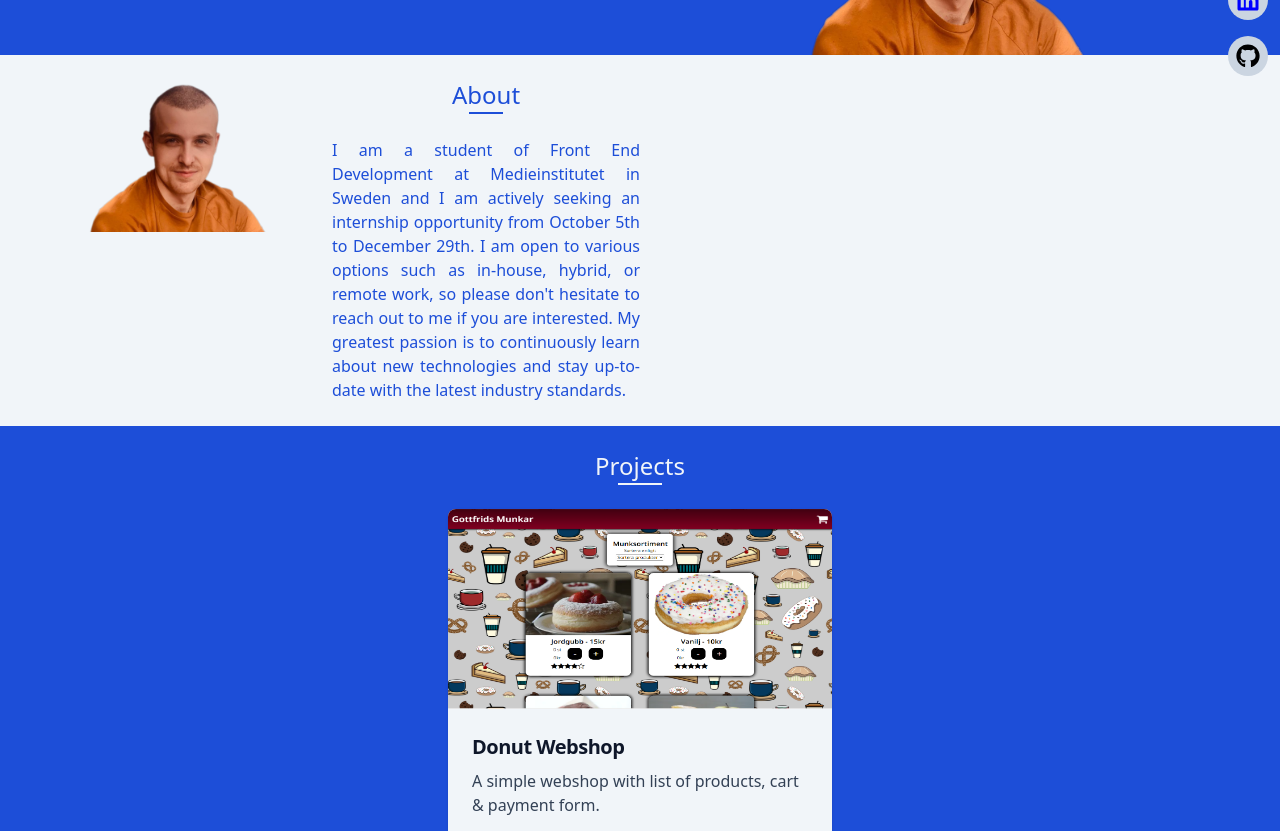
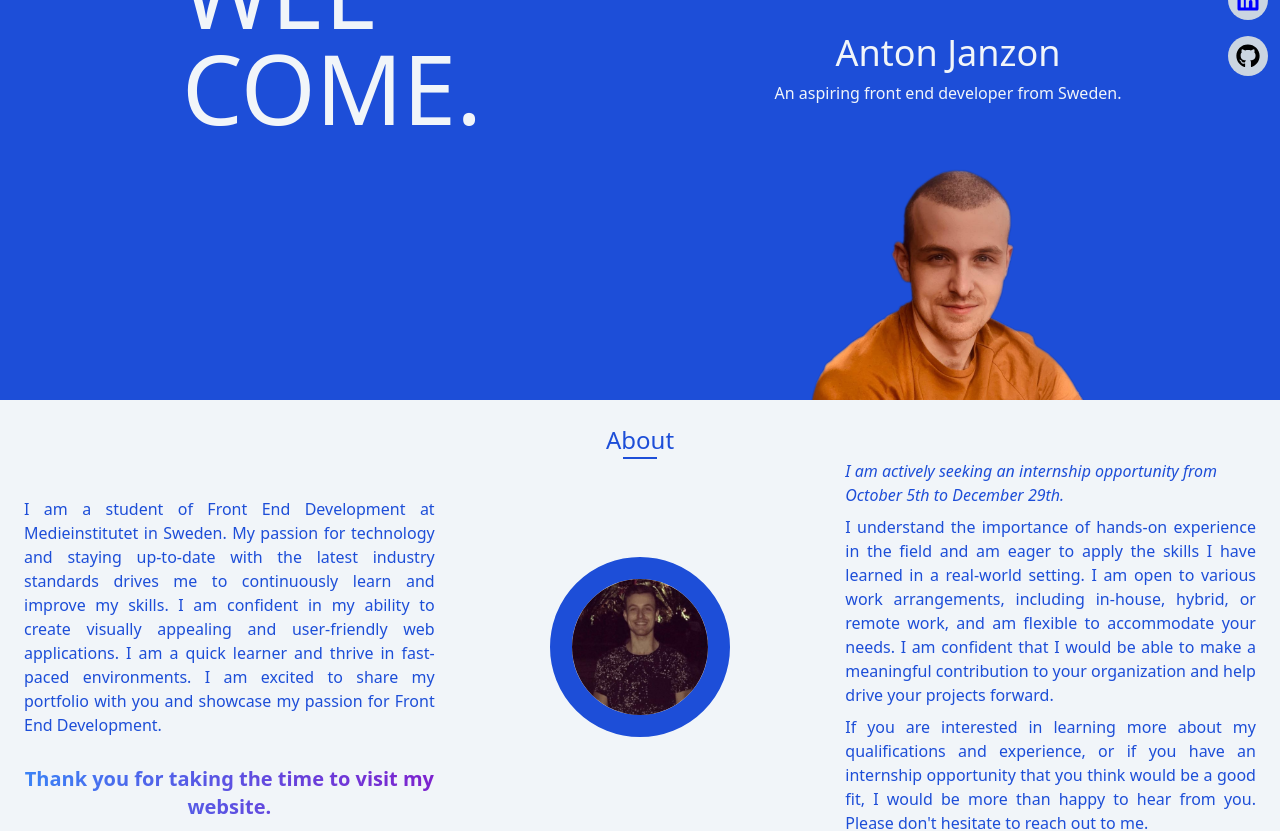
Before and after one commit to antonjanzon95/myPortfolio, a React (Vite) app: page / in a window 1280 px wide. Shown: the part 400-1231 px from the top of the page. Built offline with nearby package versions, Linux system fonts and the light colour scheme.

Commit message:
Added img/info in about section

```diff
--- a/src/App.tsx
+++ b/src/App.tsx
@@ -17,7 +17,7 @@ function App() {
         <MobileHeader />
       </header>
 
-      <main className="pt-16 laptop:pt-24 w-full bg-blue-700 text-slate-100">
+      <main className="w-full bg-blue-700 text-slate-100">
         <Main />
       </main>
       <section className="w-full bg-slate-100">
--- a/src/components/about.tsx
+++ b/src/components/about.tsx
@@ -5,31 +5,54 @@ interface Props {}
 const About: React.FC<Props> = () => {
   return (
     <div className="container p-6 mx-auto relative  text-blue-700">
-      <div className="laptop:flex">
-        <div className="laptop:flex laptop:w-2/4">
-          <div className="hidden laptop:block w-2/4">
-            <img
-              src="public/self-portrait.png"
-              className="w-[180px] mx-auto"
-              alt=""
-            />
-          </div>
-          <div className="laptop:w-2/4">
       <div className="w-full flex justify-center">
         <h2 className="myHeadingsBlue">About</h2>
       </div>
+      <div className="flex flex-col gap-6 laptop:flex-row laptop:items-center laptop:gap-0 w-full">
+        <div className="laptop:flex laptop:w-1/3">
           <p className="mt-6 text-justify">
             I am a student of Front End Development at Medieinstitutet in
-              Sweden and I am actively seeking an internship opportunity from
-              October 5th to December 29th. I am open to various options such as
-              in-house, hybrid, or remote work, so please don't hesitate to
-              reach out to me if you are interested. My greatest passion is to
-              continuously learn about new technologies and stay up-to-date with
-              the latest industry standards.
+            Sweden. My passion for technology and staying up-to-date with the
+            latest industry standards drives me to continuously learn and
+            improve my skills. I am confident in my ability to create visually
+            appealing and user-friendly web applications. I am a quick learner
+            and thrive in fast-paced environments. I am excited to share my
+            portfolio with you and showcase my passion for Front End
+            Development.
+            <span className="block text-center mt-7 font-extrabold text-transparent text-xl bg-clip-text bg-gradient-to-r from-blue-500 to-purple-700 ">
+              Thank you for taking the time to visit my website.
+            </span>
           </p>
         </div>
+        <div className="laptop:block laptop:w-1/3">
+          <img
+            src="about-img.png"
+            className="w-[180px] mx-auto border-blue-700 border-[22px] rounded-[50%]"
+            alt="Portrait of person wearing orange shirt"
+          />
         </div>
-        <div className="w-2/4"></div>
+        <div className="laptop:w-1/3">
+          <p className="mb-2">
+            <em>
+              I am actively seeking an internship opportunity from October 5th
+              to December 29th.
+            </em>
+          </p>
+          <p className="mb-2 text-justify">
+            I understand the importance of hands-on experience in the field and
+            am eager to apply the skills I have learned in a real-world setting.
+            I am open to various work arrangements, including in-house, hybrid,
+            or remote work, and am flexible to accommodate your needs. I am
+            confident that I would be able to make a meaningful contribution to
+            your organization and help drive your projects forward.
+          </p>
+          <p className="text-justify">
+            If you are interested in learning more about my qualifications and
+            experience, or if you have an internship opportunity that you think
+            would be a good fit, I would be more than happy to hear from you.
+            Please don't hesitate to reach out to me.
+          </p>
+        </div>
       </div>
     </div>
   );
--- a/src/components/main.tsx
+++ b/src/components/main.tsx
@@ -1,21 +1,24 @@
-import React, { useState } from "react";
+import React from "react";
 
 interface Props {}
 
 const Main: React.FC<Props> = () => {
   return (
-    <div className="container px-6 mx-auto text-slate-100">
-      <div className="laptop:flex">
-        <div className="flex justify-center laptop:block laptop:w-2/4">
+    <div className="min-h-screen laptop:h-screen container px-6 mx-auto text-slate-100">
+      <div className="laptop:flex h-full">
+        <div className="pt-20 laptop:mt-0 flex justify-center items-center laptop:w-2/4">
           <h1 className="text-8xl uppercase">
             Wel<span className="block">come.</span>
           </h1>
         </div>
-        <div className="mt-12 laptop:mt-0 laptop:w-2/4 text-center">
-          <h2 className="text-4xl mt-4">Anton Janzon</h2>
-          <h3 className="mt-2 mb-8">
-            An aspiring front end developer from Sweden.
-          </h3>
+        <div className="flex flex-col justify-end gap-6 mt-8 laptop:mt-0 laptop:w-2/4 text-center">
+          <div>
+            <h2 className="text-4xl mt-4">Anton Janzon</h2>
+            <h3 className="mt-2 mb-8">
+              An aspiring front end developer from Sweden.
+            </h3>
+          </div>
+
           <img
             src="public/self-portrait.png"
             className="w-[280px] mx-auto"
```
Also changed, not shown: public/about-img.png (added). Lines whose indentation alone changed are shown as unchanged.
